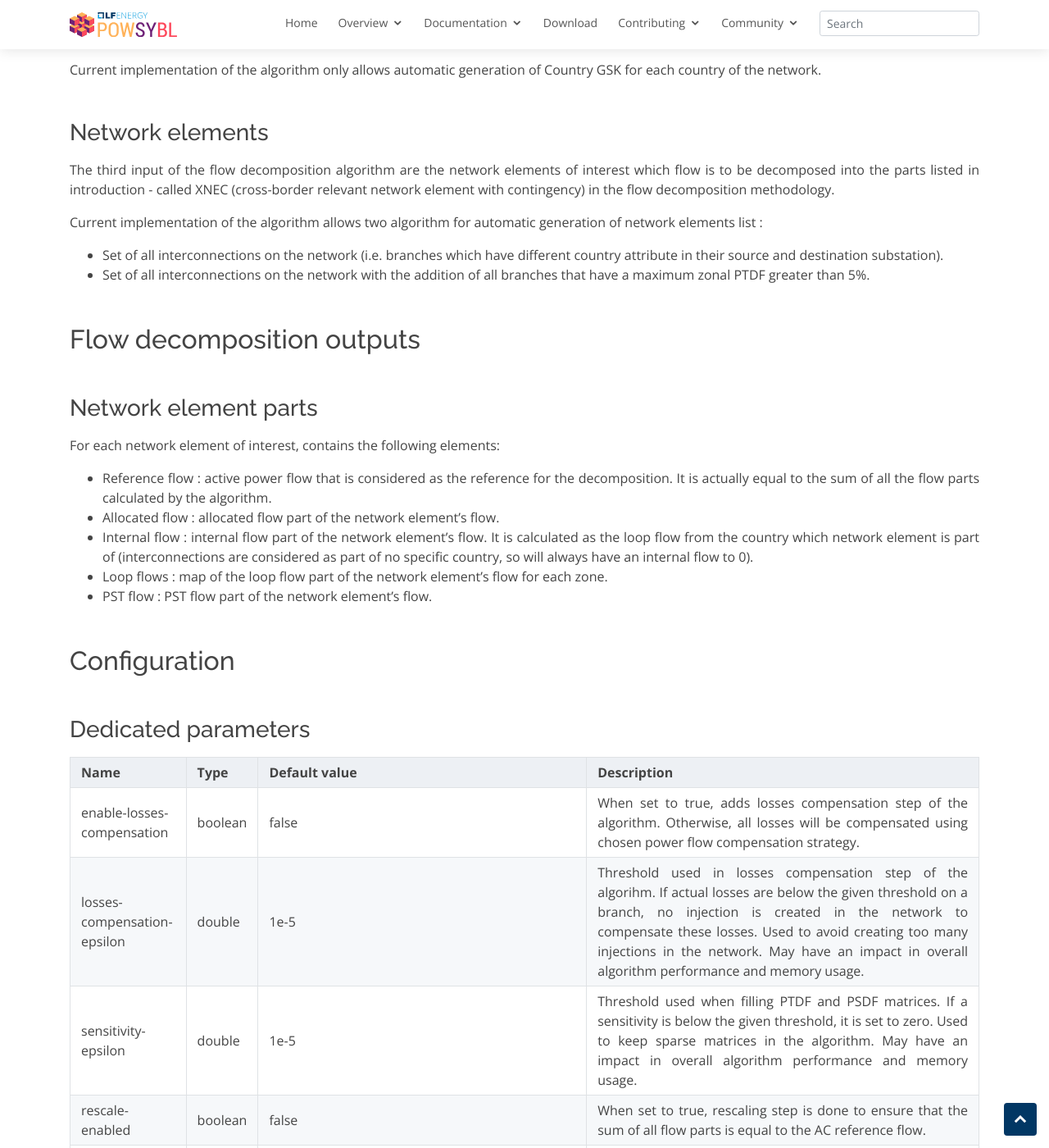
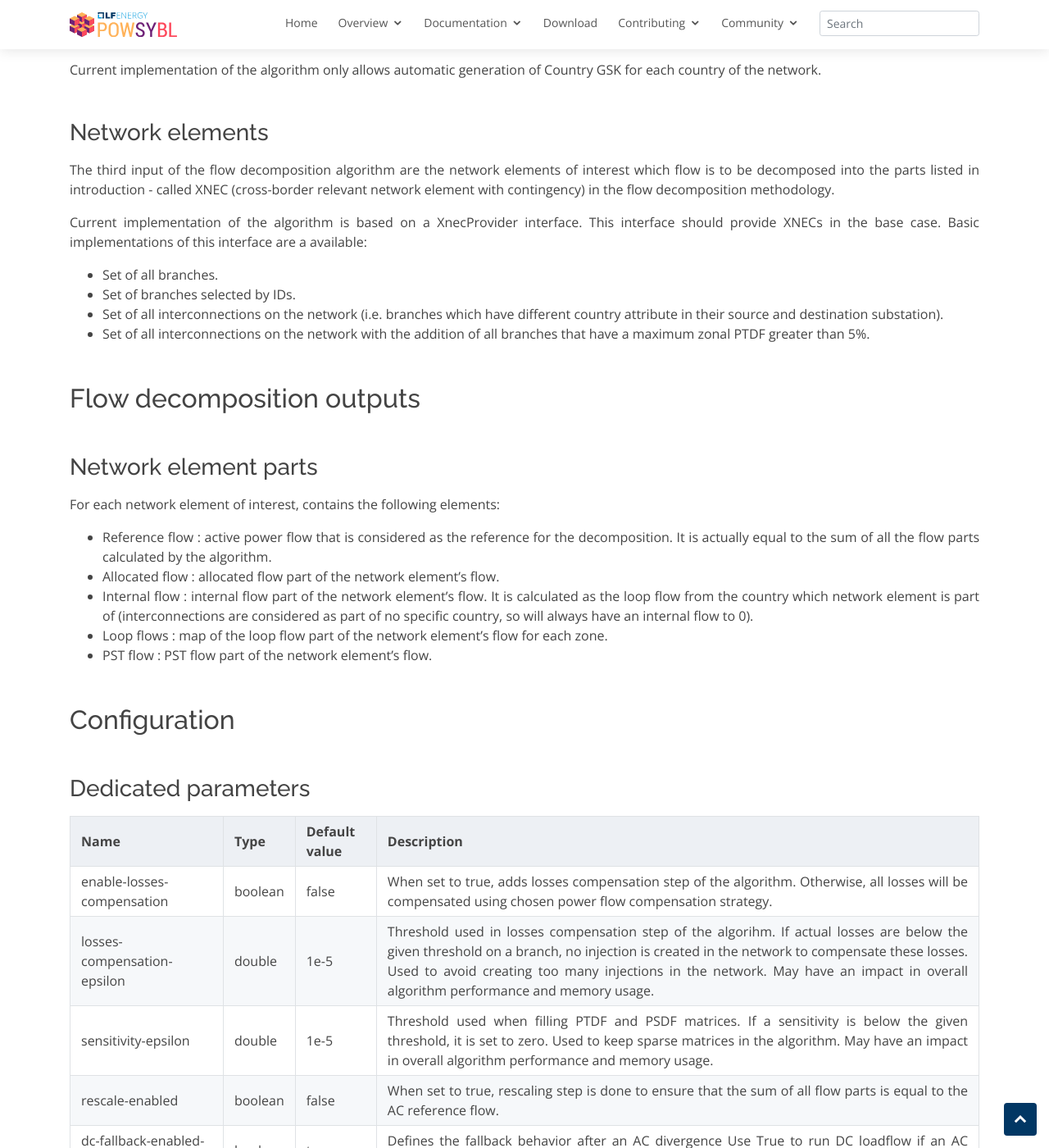
Before and after one commit to powsybl/powsybl.github.io, a Jekyll site: the page built from pages/documentation/simulation/flowdecomposition/index.md, in a window 1280 px wide and 1400 px high, scrolled down 5527 px. Shown: the whole window at 82% size. Built offline with Jekyll 4.4.1, drawn with Linux system fonts in a browser that asks for light colours; our own code applies the rules of GitHub Pages for plain Markdown files; some of the changed text lies outside the part shown.

Commit message:
Update doc - Remove XnecSelectionStrategy - Add XnecProvider interface
Signed-off-by: Hugo SCHINDLER <hugo.schindler@rte-france.com>

```diff
--- a/pages/documentation/simulation/flowdecomposition/index.md
+++ b/pages/documentation/simulation/flowdecomposition/index.md
@@ -148,7 +148,10 @@
 into the parts listed in introduction - called XNEC (cross-border relevant network element with contingency) in the flow
 decomposition methodology.
 
-Current implementation of the algorithm allows two algorithm for automatic generation of network elements list :
+Current implementation of the algorithm is based on a XnecProvider interface. This interface should provide XNECs in the
+base case. Basic implementations of this interface are a available:
+- Set of all branches.
+- Set of branches selected by IDs.
 - Set of all interconnections on the network (i.e. branches which have different country attribute in their source and destination substation).
 - Set of all interconnections on the network with the addition of all branches that have a maximum zonal PTDF greater than 5%.
 
```
Also changed, not shown: other parts of pages/documentation/simulation/flowdecomposition/index.md (+0 -1 lines).
